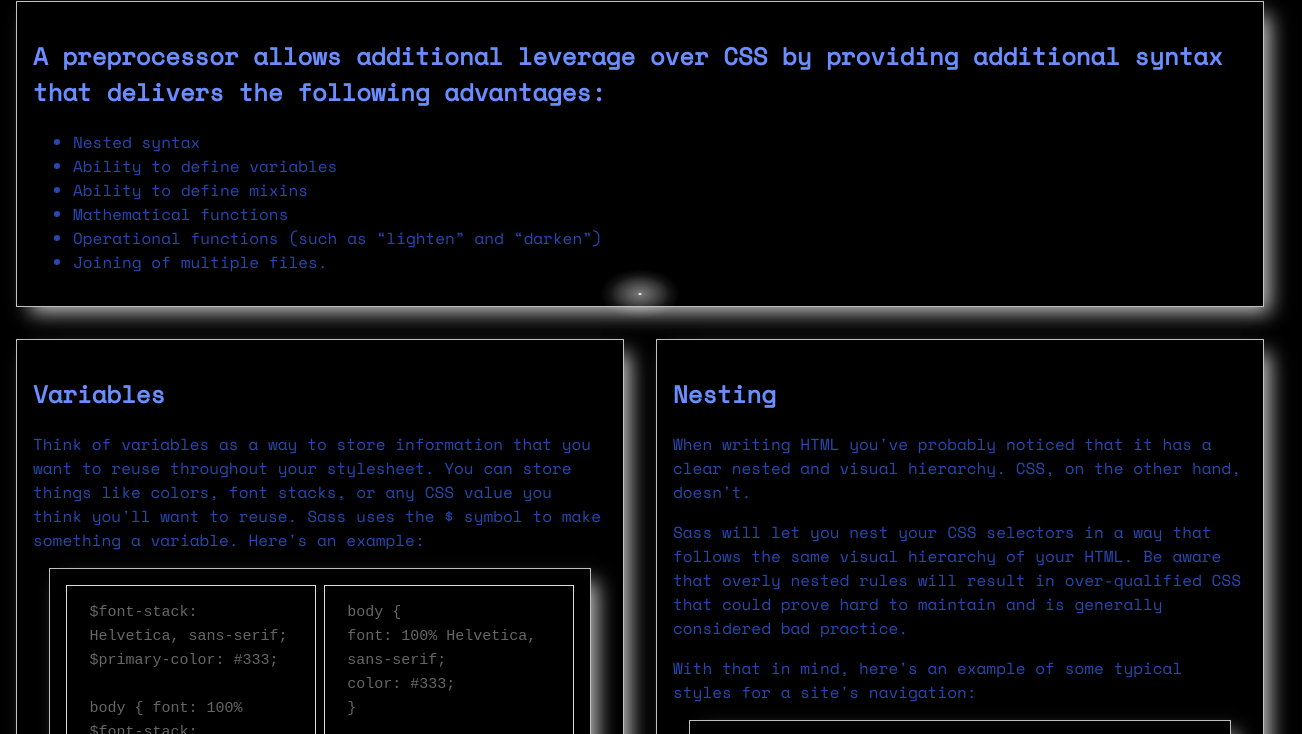
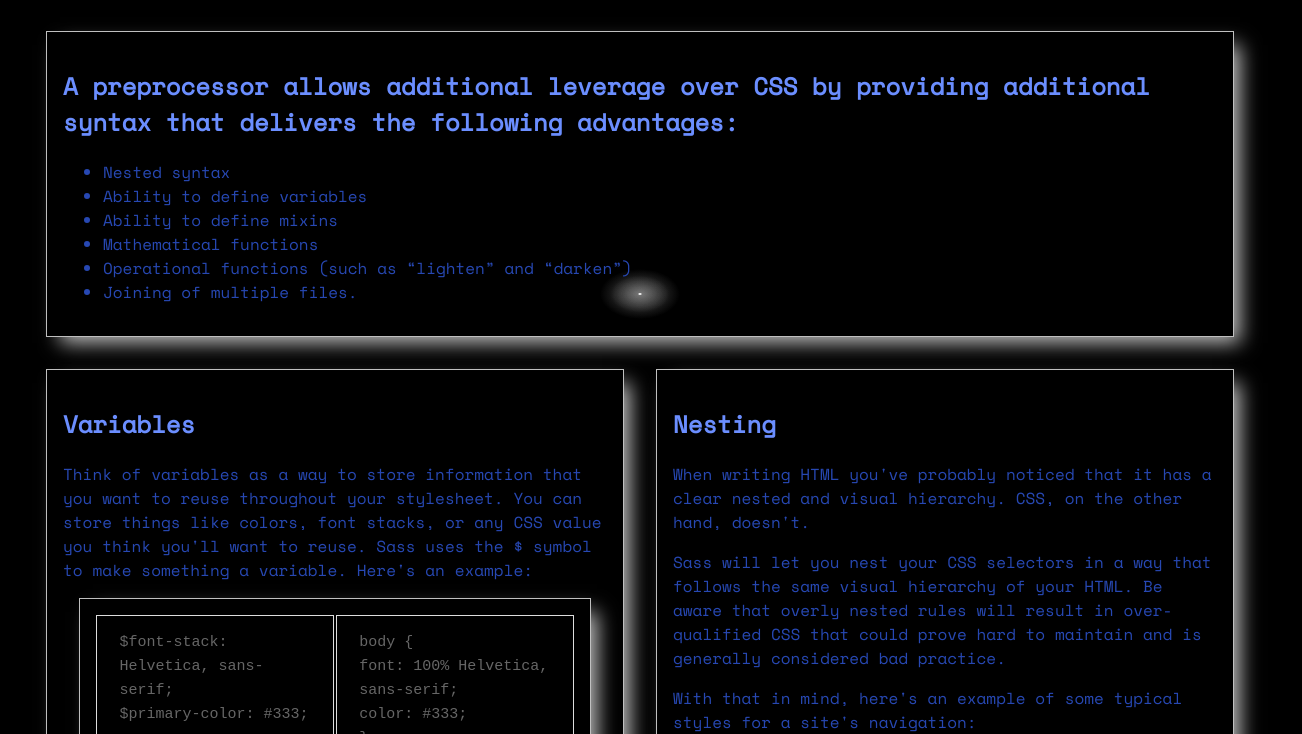
Before and after one commit to alex197925/challenge-sass, a plain HTML site: page index.html in a window 1280 px wide. Shown: the part 106-840 px from the top of the page, 1302 px wide, since content can reach past the window. Drawn offline with nearby package versions, Linux system fonts and the light colour scheme.

Commit message:
Add   general padding the same everywhere with one variable

```diff
--- a/scss/style.scss
+++ b/scss/style.scss
@@ -1,6 +1,7 @@
 /** @format */
+// Variables
 
-// Make one mixin for the 3 lines of the box-shadow styling.
+$padding-general: 30px;
 
 // Mixins
 
@@ -18,7 +19,7 @@ body {
   font: 100% "Space Mono", monospace;
   color: #2748b3;
   margin: 0px;
-  padding: 0px;
+  padding: $padding-general;
   background-color: #000;
   background-image: radial-gradient(
       #fff,
```
Also changed, not shown: css/style.css, 1 other file.
